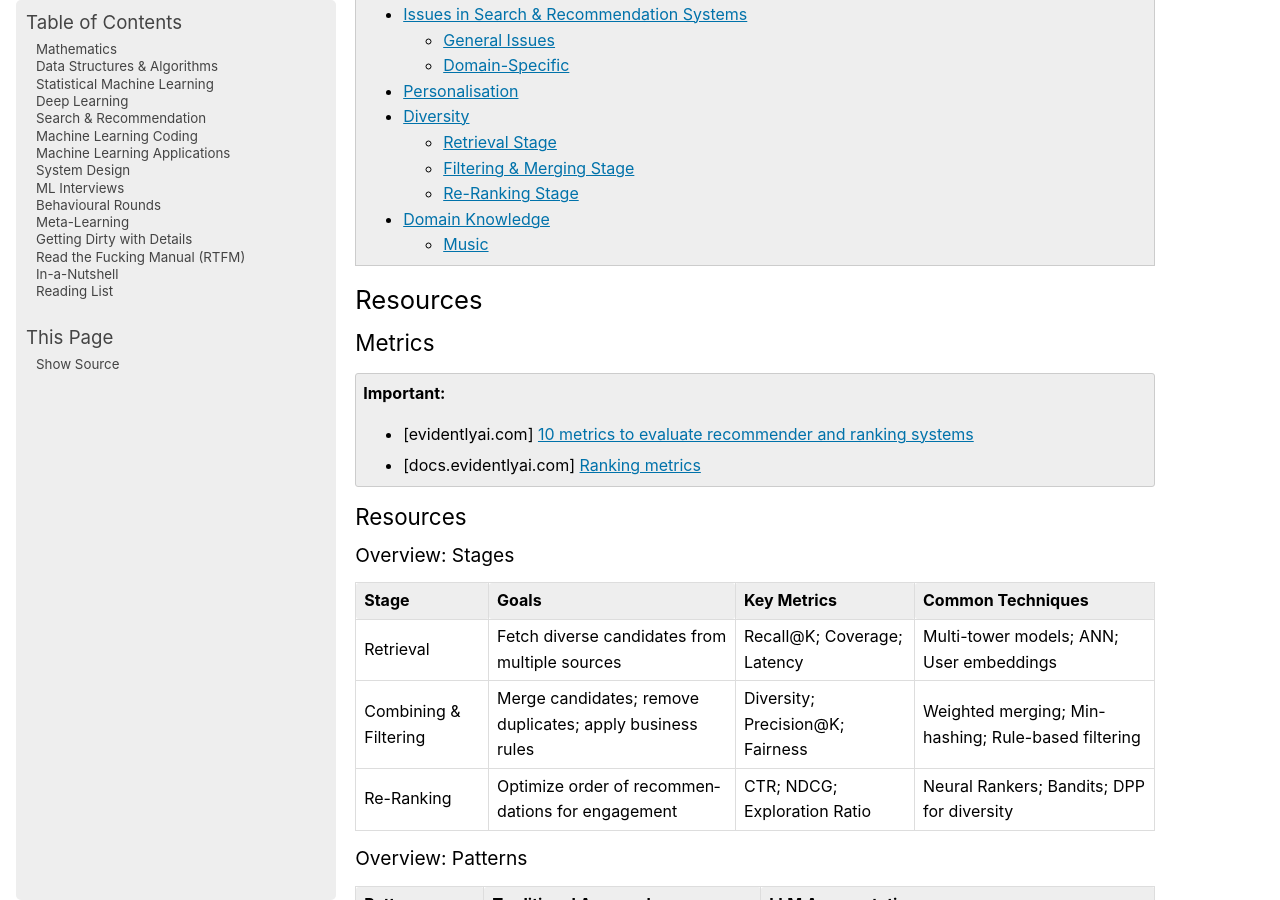
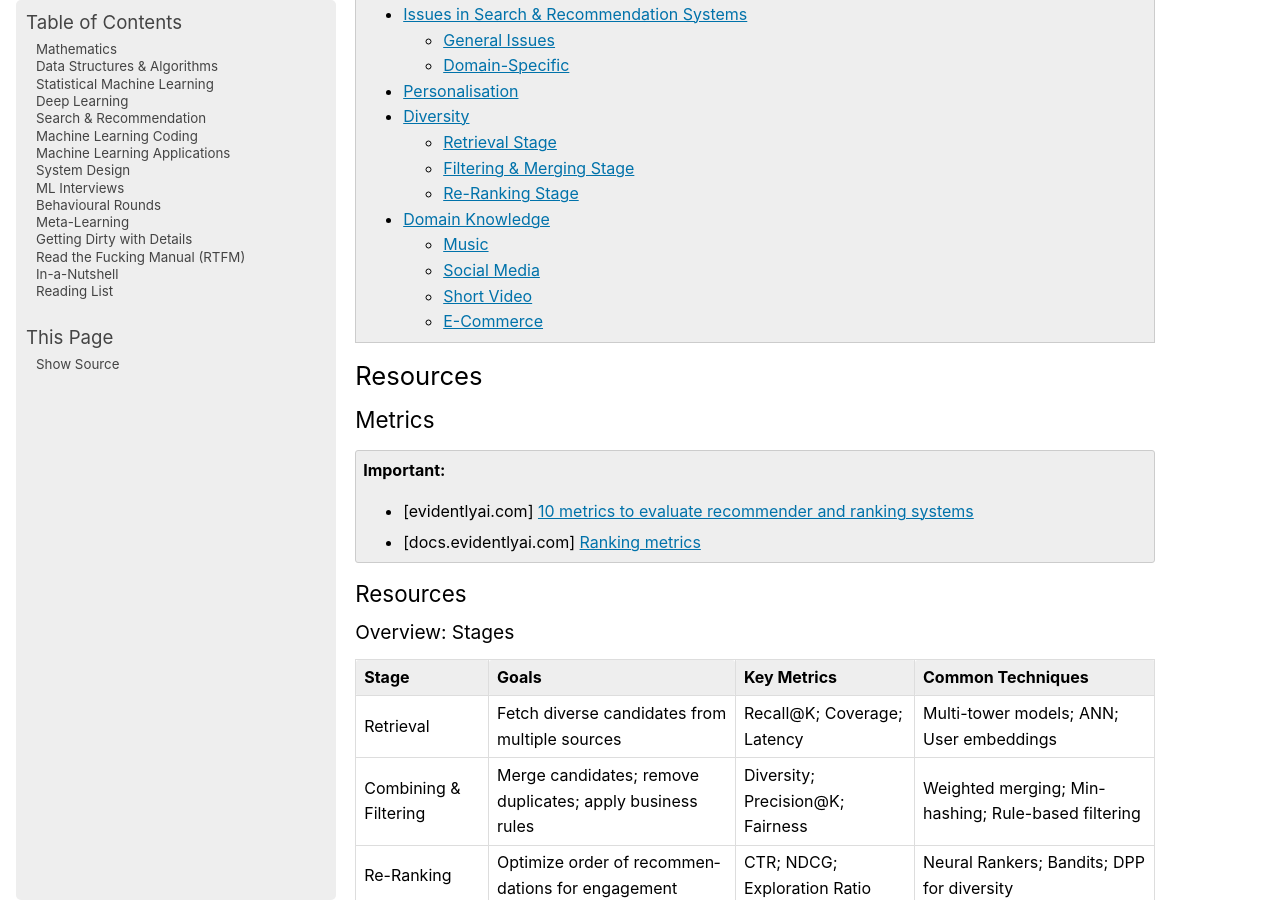
Before and after one commit to uselesstechjunks/leetcode, a Sphinx documentation site: the page built from docs/source/rank.rst, in a window 1280 px wide and 900 px high, scrolled down 686 px. Built offline with Sphinx 7.4.7, drawn with Linux system fonts in a browser that asks for light colours; some of the changed text lies outside the part shown.

Commit message:
Update rank.rst

```diff
--- a/docs/source/rank.rst
+++ b/docs/source/rank.rst
@@ -1248,3 +1248,12 @@ Multi-Modal Recommendation (Lyrics, Podcasts, Audio Similarity)
 - Industry Example:
 
 	- YouTube Music cross-recommends music & podcasts based on topics.
+
+Social Media
+====================================================================================
+
+Short Video
+====================================================================================
+
+E-Commerce
+====================================================================================
```
